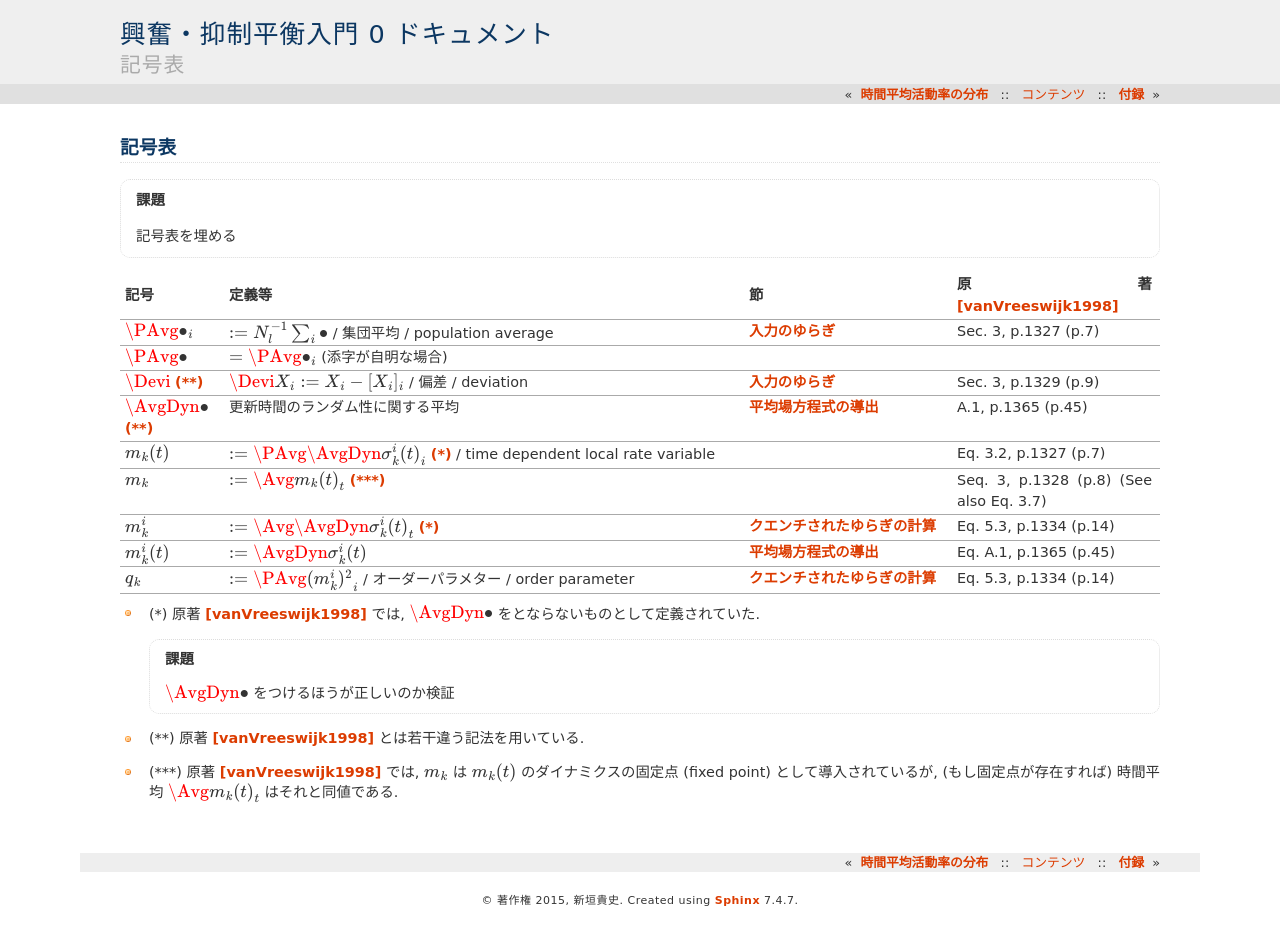
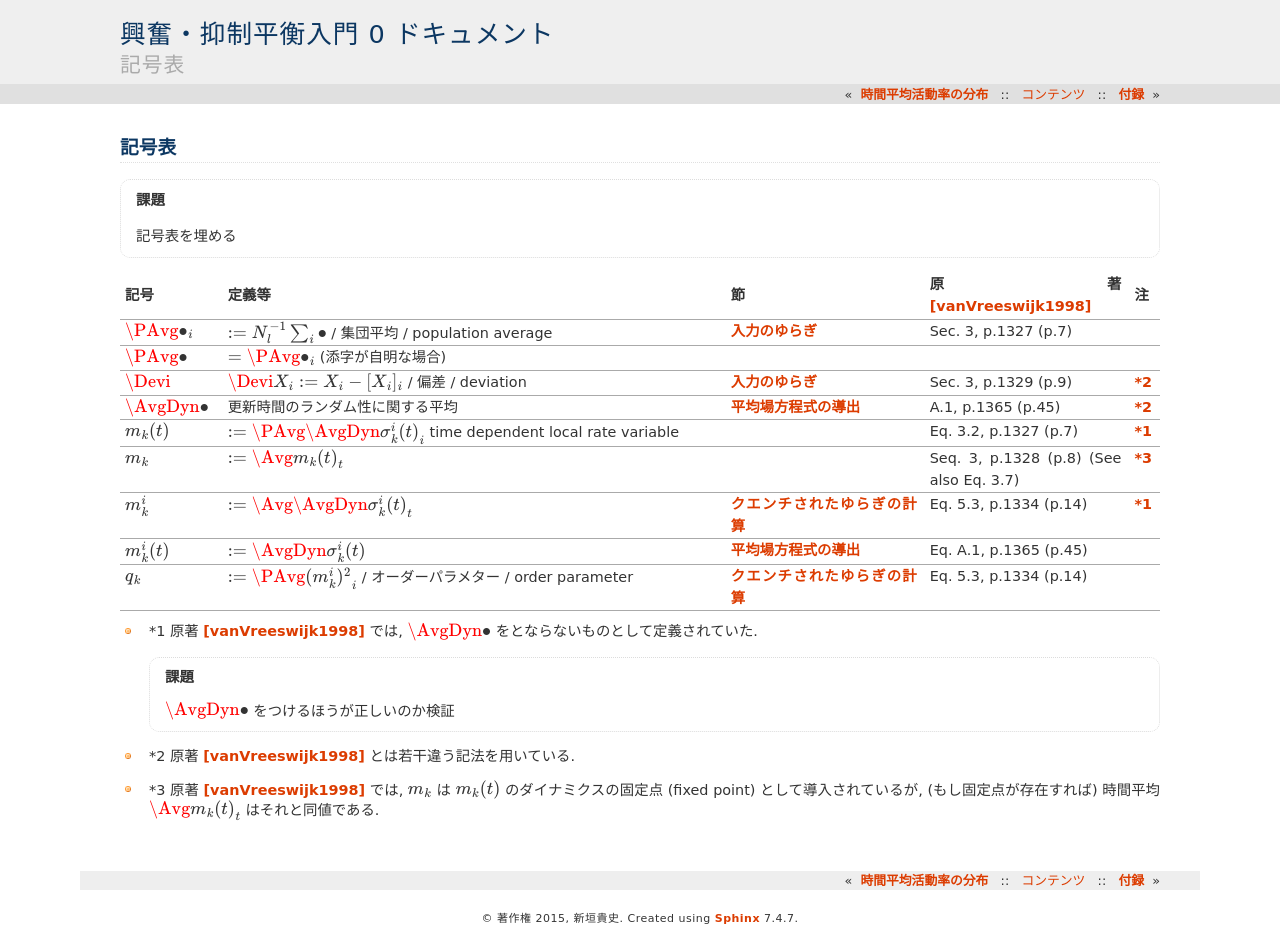
Before and after one commit to tkf/balance-tutorial-ja, a Sphinx documentation site: the page built from source/binary_network/notations.rst, in a window 1280 px wide. Built offline with Sphinx 7.4.7, drawn with Linux system fonts in a browser that asks for light colours; formulas are drawn with MathJax 3.

Commit message:
記号表の注を別カラムに移動

```diff
--- a/source/binary_network/notations.rst
+++ b/source/binary_network/notations.rst
@@ -6,64 +6,70 @@
 
 .. list-table::
    :header-rows: 1
-   :widths: 10 50 20 20
+   :widths: 10 50 20 20 1
 
    * - 記号
      - 定義等
      - 節
      - 原著 [vanVreeswijk1998]_
+     - 注
    * - :math:`\PAvg{\bullet}_i`
      - :math:`:= N_l^{-1} \sum_i \bullet` /
        集団平均 /
        population average
      - :ref:`fluctuations-of-input`
      - Sec. 3, p.1327 (p.7)
+     -
    * - :math:`\PAvg{\bullet}`
      - :math:`= \PAvg{\bullet}_i`
        (添字が自明な場合)
      -
      -
+     -
    * - :math:`\Devi`
-       |nb:diff-sym|_
      - :math:`\Devi X_i := X_i - [X_i]_i` /
        偏差 /
        deviation
      - :ref:`fluctuations-of-input`
      - Sec. 3, p.1329 (p.9)
+     - |nb:diff-sym|_
    * - :math:`\AvgDyn{\bullet}`
-       |nb:diff-sym|_
      - 更新時間のランダム性に関する平均
      - :ref:`mft`
      - A.1, p.1365 (p.45)
+     - |nb:diff-sym|_
    * - :math:`m_k(t)`
      - :math:`:= \PAvg{\AvgDyn{\sigma_k^i(t)}}_i`
-       |nb:AvgDyn|_ /
        time dependent local rate variable
      -
      - Eq. 3.2, p.1327 (p.7)
+     - |nb:AvgDyn|_
    * - :math:`m_k`
-     - :math:`:= \Avg{m_k(t)}_t` |nb:def-mk|_
+     - :math:`:= \Avg{m_k(t)}_t`
      -
      - Seq. 3, p.1328 (p.8)
        (See also Eq. 3.7)
+     - |nb:def-mk|_
    * - :math:`m_k^i`
      - :math:`:= \Avg{\AvgDyn{\sigma_k^i(t)}}_t`
-       |nb:AvgDyn|_
      - :ref:`quenched-fluctuations`
      - Eq. 5.3, p.1334 (p.14)
+     - |nb:AvgDyn|_
    * - :math:`m_k^i (t)`
      - :math:`:= \AvgDyn{\sigma_k^i(t)}`
      - :ref:`mft`
      - Eq. A.1, p.1365 (p.45)
+     -
    * - :math:`q_k`
      - :math:`:= \PAvg{(m_k^i)^2}_i` /
        オーダーパラメター /
        order parameter
      - :ref:`quenched-fluctuations`
      - Eq. 5.3, p.1334 (p.14)
-
+     -
 ..
    * -
+     -
      -
      -
      -
@@ -72,7 +78,7 @@
    NOTE: table 内 footnote は latex 出力が対応してないので,
    ↓ではマニュアル footenote のようなことをしている
 
-- .. |nb:AvgDyn| replace:: (*)
+- .. |nb:AvgDyn| replace:: \*1
   .. _`nb:AvgDyn`: fn-AvgDyn_
   .. _fn-AvgDyn:
 
@@ -82,14 +88,14 @@
 
   .. todo:: :math:`\AvgDyn{\bullet}` をつけるほうが正しいのか検証
 
-- .. |nb:diff-sym| replace:: (\*\*)
+- .. |nb:diff-sym| replace:: \*2
   .. _`nb:diff-sym`: fn-diff-sym_
   .. _fn-diff-sym:
 
   |nb:diff-sym|
   原著 [vanVreeswijk1998]_ とは若干違う記法を用いている.
 
-- .. |nb:def-mk| replace:: (\*\*\*)
+- .. |nb:def-mk| replace:: \*3
   .. _`nb:def-mk`: fn-def-mk_
   .. _fn-def-mk:
 
```
